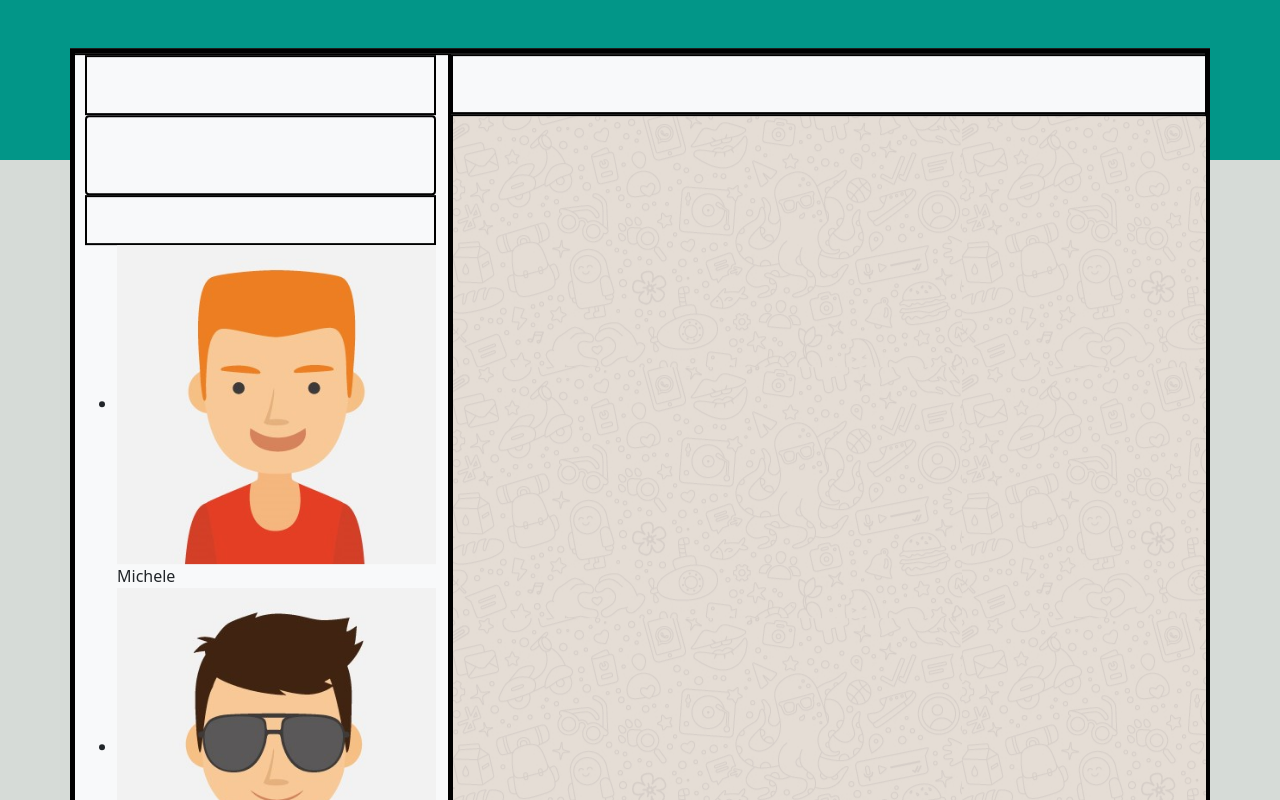
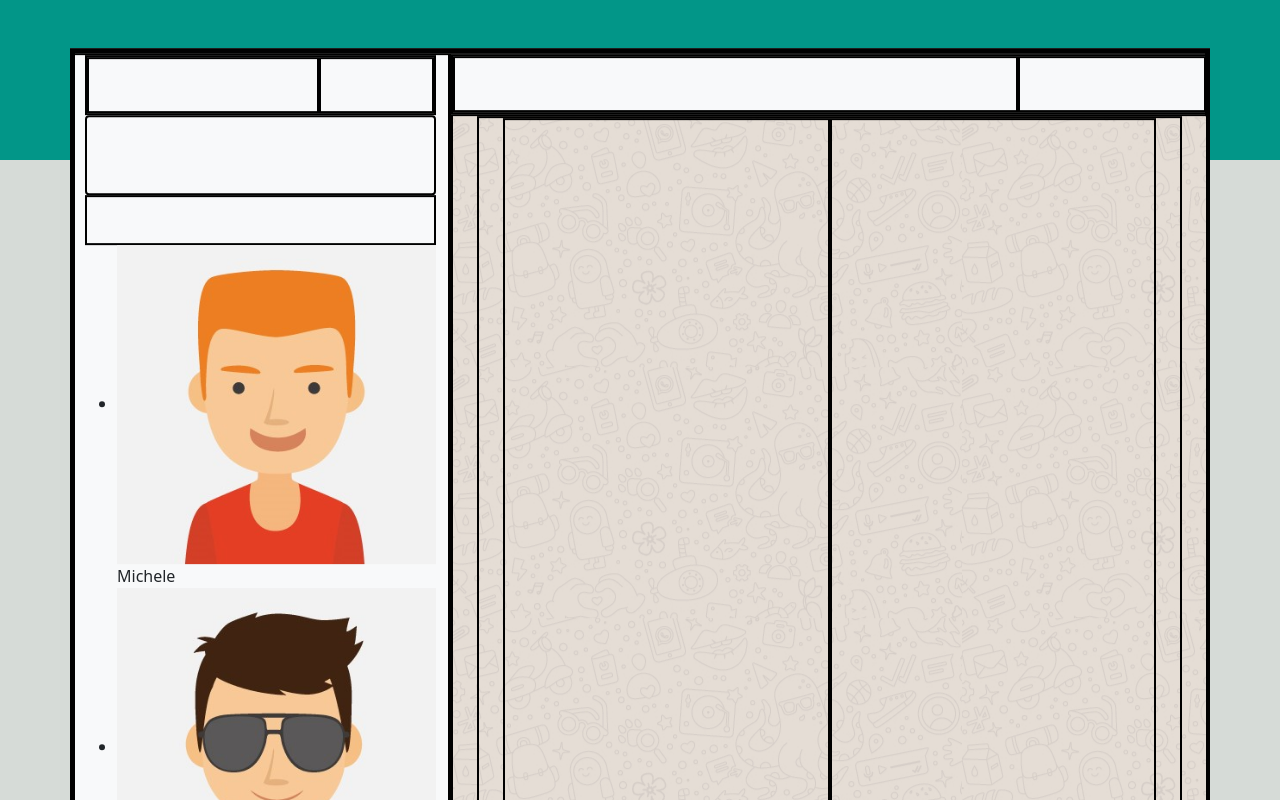
Before and after one commit to santocaridi99/vue-boolzapp, a plain HTML site: page index.html in a window 1280 px wide. Shown: the top 800 px of the page. Drawn offline with nearby package versions, Linux system fonts and the light colour scheme.

Commit message:
Organizzato le microaree

```diff
--- a/css/script.css
+++ b/css/script.css
@@ -1,3 +1,4 @@
+/*organizzazione  Macro Aree */
 body{
     background-color: #d6dbd7;
 }
@@ -41,3 +42,9 @@ body{
     background: url('../img/mine.jpg');
     object-fit: contain;
 }
+/* -------------------------------------------------- */
+/* organizzazione Micro aree */
+.user,.recipient,.chat-input,.chat-message,.sx-message,.dx-message{
+    border: 2px solid black;
+    height: 100%;
+}
--- a/index.html
+++ b/index.html
@@ -4,7 +4,7 @@
     <meta charset="UTF-8">
     <meta http-equiv="X-UA-Compatible" content="IE=edge">
     <meta name="viewport" content="width=device-width, initial-scale=1.0">
-    <title>Boolzapp</title>
+    <title>Boolzapp.com</title>
     <link href="https://cdn.jsdelivr.net/npm/bootstrap@5.1.3/dist/css/bootstrap.min.css" rel="stylesheet" integrity="sha384-1BmE4kWBq78iYhFldvKuhfTAU6auU8tT94WrHftjDbrCEXSU1oBoqyl2QvZ6jIW3" crossorigin="anonymous">
     <link rel="stylesheet" href="https://use.fontawesome.com/releases/v5.7.1/css/all.css" integrity="sha384-fnmOCqbTlWIlj8LyTjo7mOUStjsKC4pOpQbqyi7RrhN7udi9RwhKkMHpvLbHG9Sr" crossorigin="anonymous">
     <link rel="stylesheet" href="css/script.css">
@@ -16,7 +16,10 @@
         <div id="app" class="container px-2 bg-light application position-absolute top-50 start-50">
           <div class="row">
                 <div class="sidebar col-4">
-                    <div class="container-fluid sidebar-header"></div>
+                    <div class="container-fluid sidebar-header d-flex p-0">
+                        <div class="user user-data col-8"></div>
+                        <div class="user user-tools col-4"></div>
+                    </div>
                     <div class="container-fluid alert mb-0"></div>
                     <div class="container-fluid search"></div>
                     <ul>
@@ -27,9 +30,21 @@
                     </ul>
                 </div>
                 <div class="main col-8  px-0">
-                    <div class="container-fluid main-header"></div>
-                    <div class="container-fluid main-central"></div>
-                    <div class="container-fluid main-footer"></div>
+                    <div class="container-fluid main-header d-flex p-0">
+                        <div class="recipient recipient-data col-9 "></div>
+                        <div class="recipient recipient-tools col-3"></div>
+                    </div>
+                    <div class="container-fluid main-central">
+                        <div class="container chat-message d-flex">
+                            <div class="sx-message col-6"></div>
+                            <div class="dx-message col-6"></div>
+                        </div>
+                    </div>
+                    <div class="container-fluid main-footer d-flex p-0">
+                        <div class="chat-input chat-emoji col-3"></div>
+                        <div class="chat-input chat-textbox col-6"></div>
+                        <div class="chat-input chat-rec col-3"></div>
+                    </div>
                 </div>
           </div>
         </div>
```
